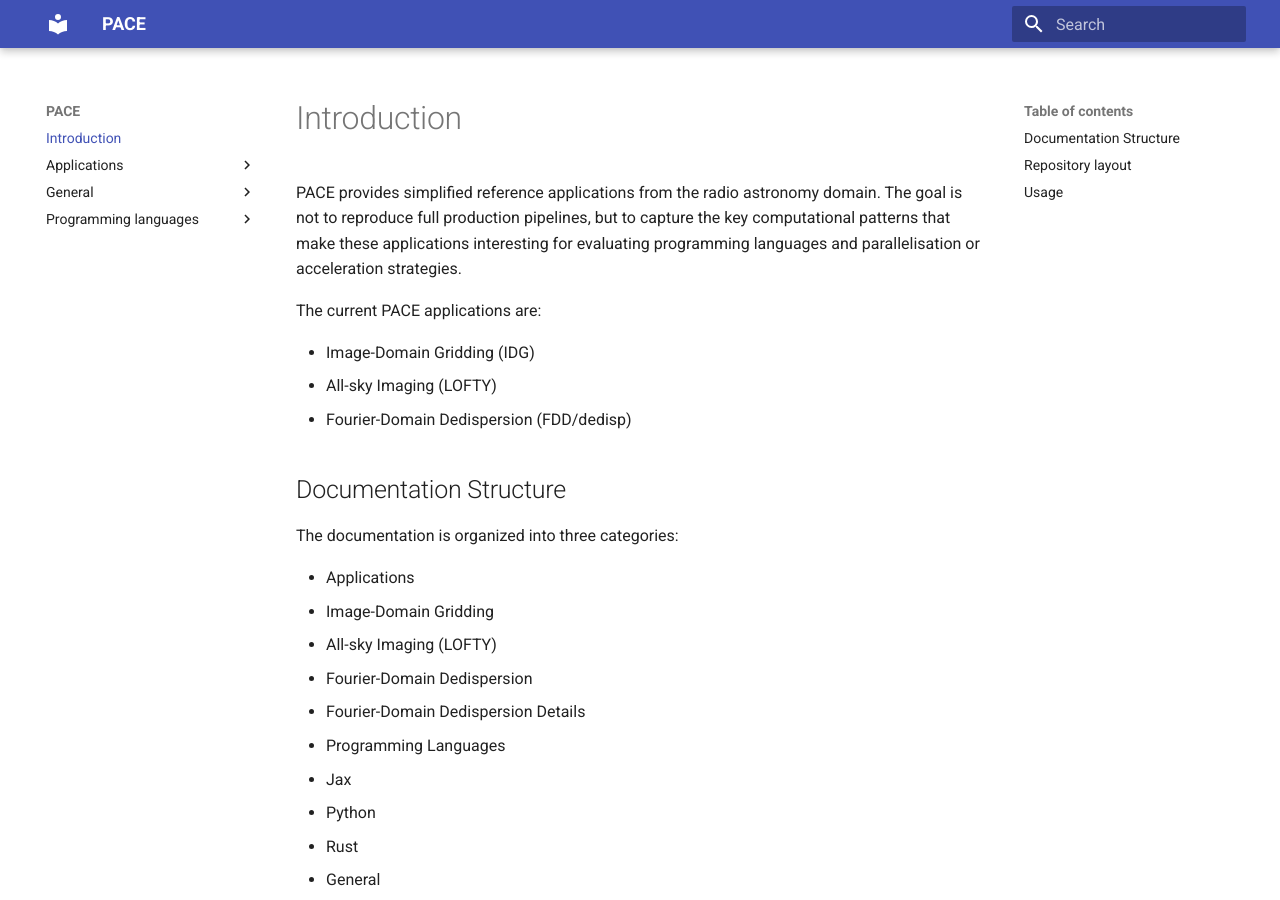
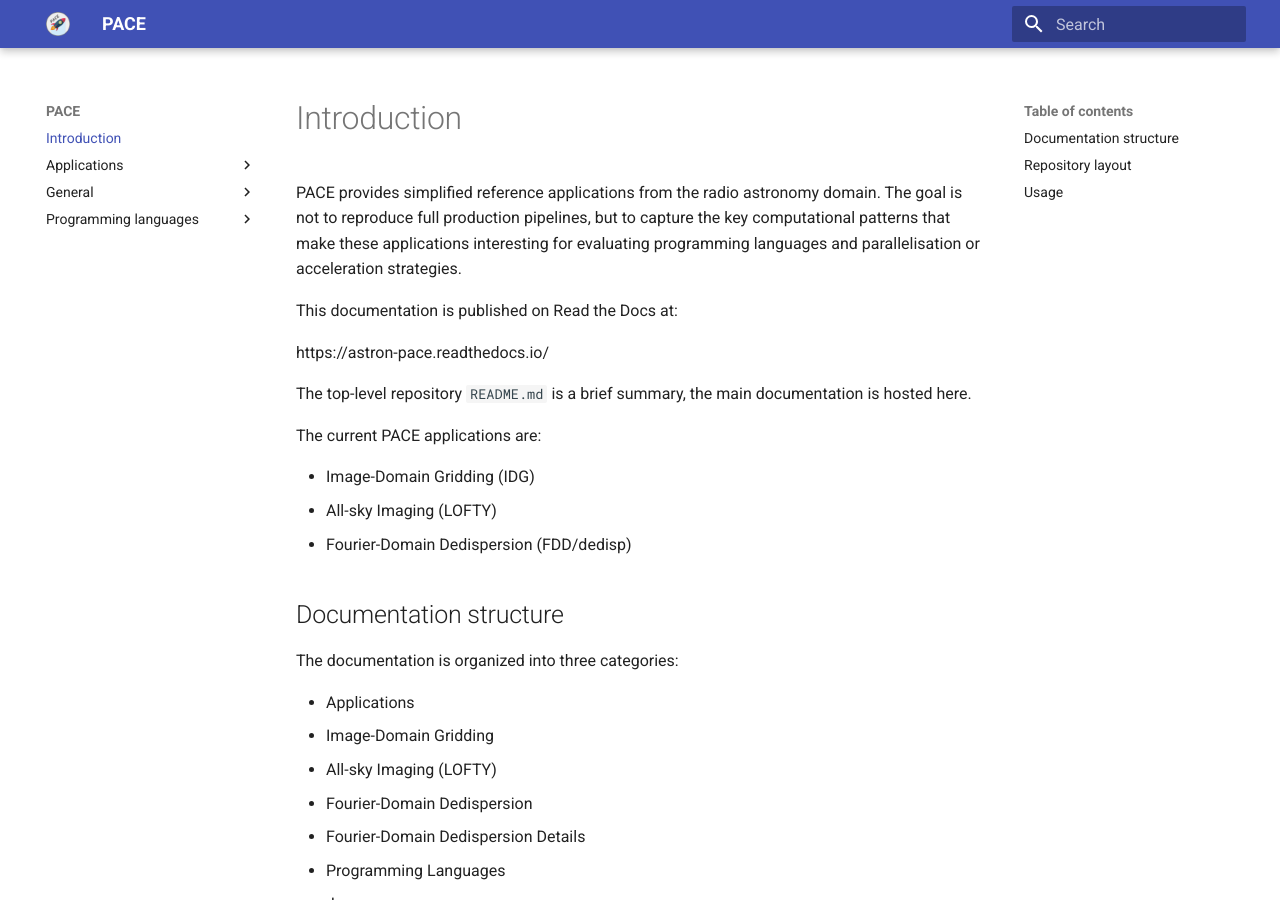
Before and after one commit to astron-rd/PACE, an MkDocs documentation site: the page built from docs/index.md, in a window 1280 px wide and 900 px high. Built offline with MkDocs 1.6.1 and Material for MkDocs 9.7.7, drawn with Linux system fonts in a browser that asks for light colours; nearby versions of some CDN libraries.

Commit message:
Restore readme (#95)

```diff
--- a/docs/index.md
+++ b/docs/index.md
@@ -5,13 +5,20 @@ The goal is not to reproduce full production pipelines, but to capture the key
 computational patterns that make these applications interesting for evaluating
 programming languages and parallelisation or acceleration strategies.
 
+This documentation is published on Read the Docs at:
+
+https://astron-pace.readthedocs.io/
+
+The top-level repository `README.md` is a brief summary, the main documentation is
+hosted here.
+
 The current PACE applications are:
 
 - Image-Domain Gridding (IDG)
 - All-sky Imaging (LOFTY)
 - Fourier-Domain Dedispersion (FDD/dedisp)
 
-## Documentation Structure
+## Documentation structure
 
 The documentation is organized into three categories:
 
--- a/mkdocs.yml
+++ b/mkdocs.yml
@@ -1,6 +1,8 @@
 site_name: PACE
 theme:
   name: material
+  logo: pace.png
+  favicon: pace.png
 markdown_extensions:
   - pymdownx.arithmatex:
       generic: true
```
Also changed, not shown: README.md (added, +43 -0 lines), docs/pace.png (added).
